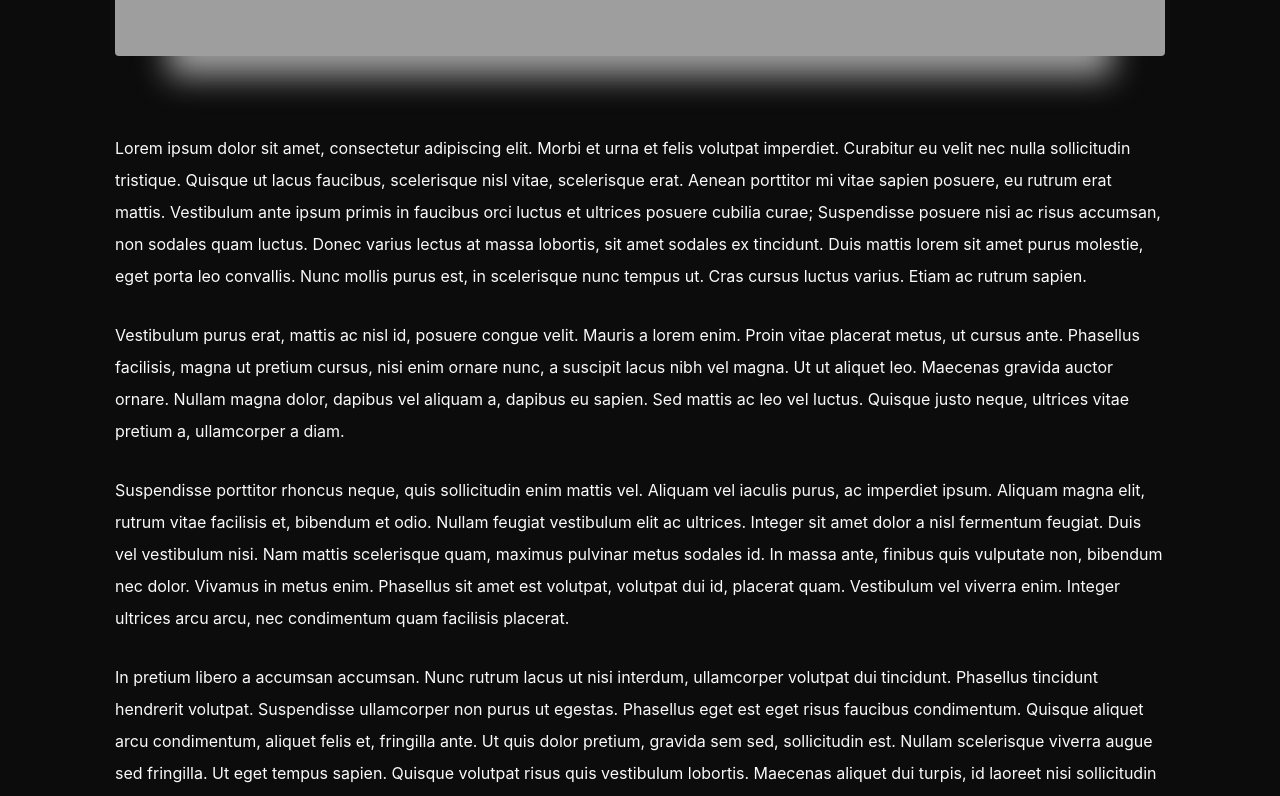
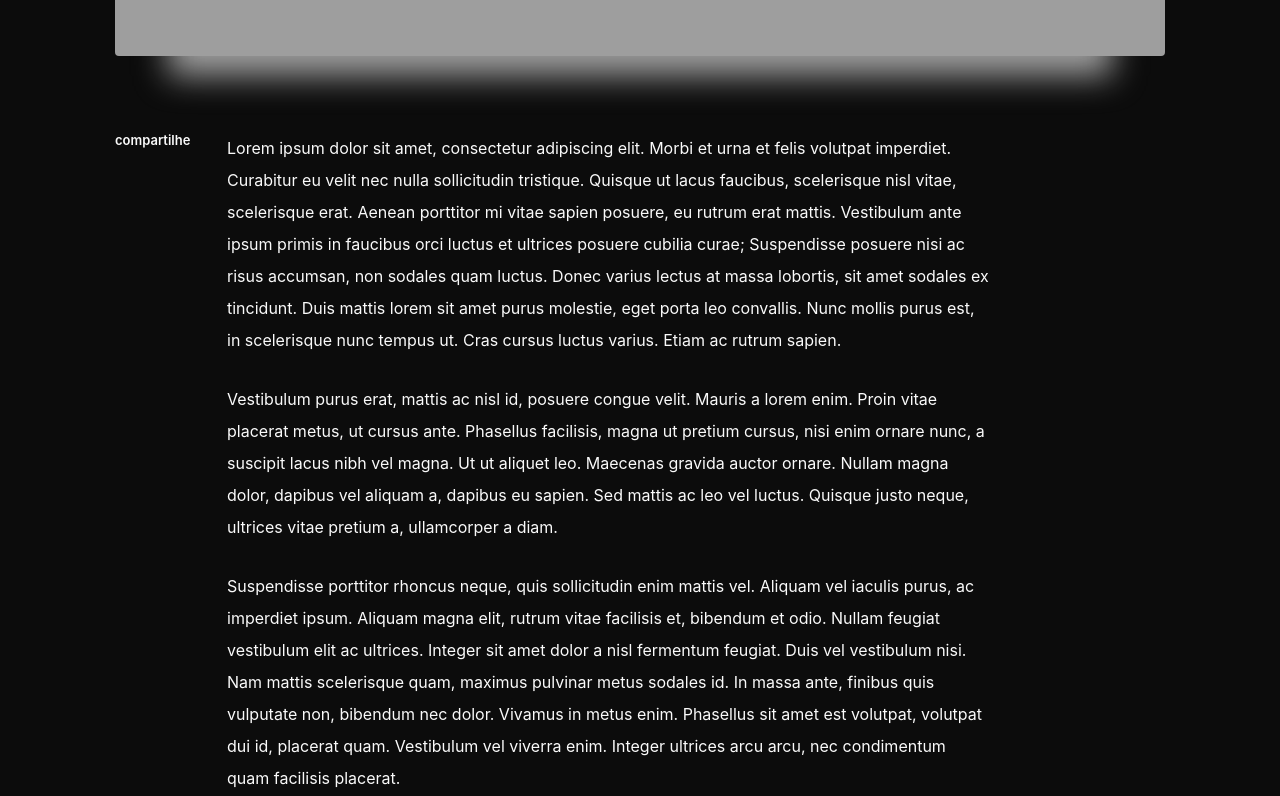
Before and after one commit to Rychillie/old-Rychillie.net, a Next.js app: page /markdown-example-post in a window 1280 px wide. Shown: the part 1000-1796 px from the top of the page. Built offline with nearby package versions, Linux system fonts and the light colour scheme.

Commit message:
creating side content on post

```diff
--- a/src/layouts/PostLayout.tsx
+++ b/src/layouts/PostLayout.tsx
@@ -70,10 +70,18 @@ export default function PostLayout(props: PostLayoutProps) {
           </div>
         </header>
 
-        <main className={styles.postLayout}>
-          <article className={styles.container}>
-            <div dangerouslySetInnerHTML={{ __html: props.content }} />
-          </article>
+        <main className={styles.container}>
+          <main className={styles.postLayout}>
+            <div className={styles.socialShare}>
+              <span>compartilhe</span>
+            </div>
+
+            <article className={styles.article}>
+              <div dangerouslySetInnerHTML={{ __html: props.content }} />
+            </article>
+
+            <div className={styles.sideMenu}></div>
+          </main>
         </main>
 
         <NewsLetter />
--- a/src/styles/layouts/Post.module.scss
+++ b/src/styles/layouts/Post.module.scss
@@ -37,11 +37,52 @@
 }
 
 .postLayout {
-  code,
-  iframe {
-    overflow: auto;
-    display: block;
-    max-width: 100%;
+  display: flex;
+  flex-direction: row;
+
+  .socialShare {
+    display: none;
+
+    @include media(lg) {
+      display: flex;
+      margin-right: 16px;
+      flex-direction: column;
+      max-width: 96px;
+      width: 100%;
+
+      span {
+        font-size: 13px;
+        font-weight: 600;
+      }
+    }
+  }
+
+  .article {
     width: 100%;
+
+    code,
+    iframe {
+      overflow: auto;
+      display: block;
+      max-width: 100%;
+      width: 100%;
+    }
+  }
+
+  .sideMenu {
+    display: none;
+
+    @include media(lg) {
+      display: flex;
+      margin-left: 16px;
+      flex-direction: column;
+      max-width: 160px;
+      width: 100%;
+
+      span {
+        font-size: 13px;
+        font-weight: 600;
+      }
+    }
   }
 }
```
